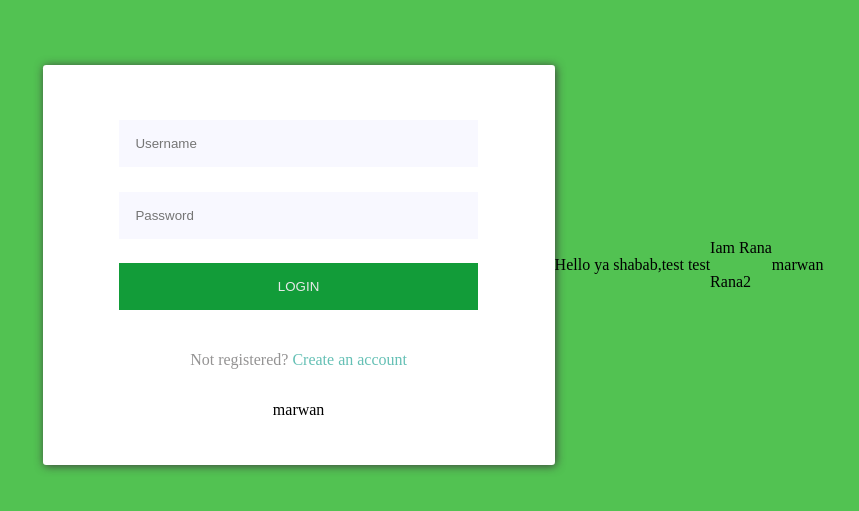
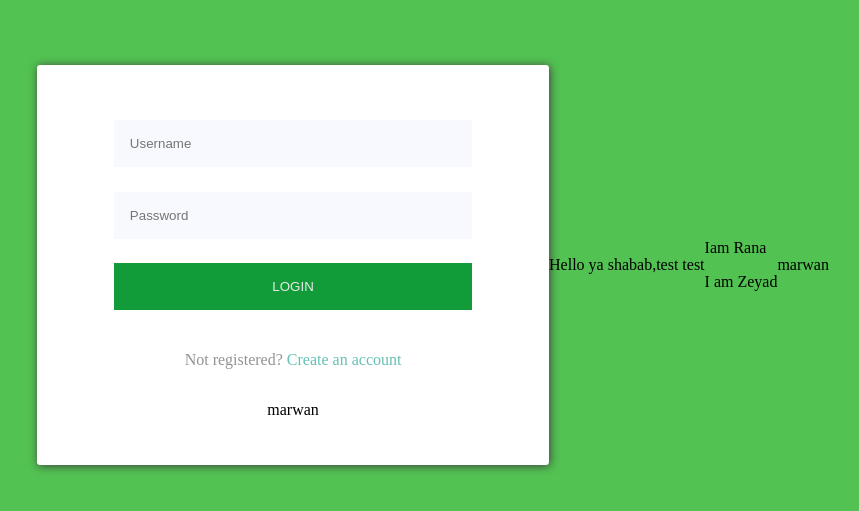
Before and after one commit to gitrayoussef/Git-Project, a plain HTML site: page index.html in a window 1280 px wide. Shown: the part 135-646 px from the top of the page, without its empty margins (207-1066 px from the left). Drawn offline with Linux system fonts and the light colour scheme.

Commit message:
Conflict final

```diff
--- a/index.html
+++ b/index.html
@@ -24,10 +24,12 @@
       <p class= "zeyad">Hello ya shabab,test test </p>
     </div>
 
-    <div>
+    <div class="conflict">
       <p>Iam Rana</p>
-      <p>Rana2</p>
+      <p> I am Zeyad </p>
       </div>
+
+
   </body>
 </html>
  <p>marwan</p>
```
